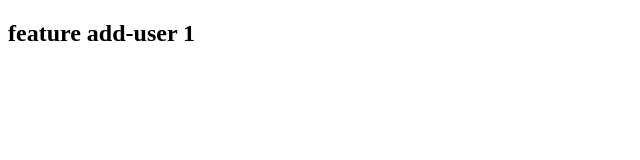
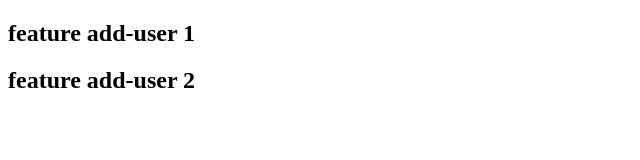
Before and after one commit to jm00/blog, a plain HTML site: page index.html in a window 1280 px wide. Shown: the whole page, without its empty margins (0-640 px from the left). Drawn offline with Linux system fonts and the light colour scheme.

Commit message:
2 feature add-user

```diff
--- a/index.html
+++ b/index.html
@@ -13,6 +13,7 @@
 <body>
 
   <h2>feature add-user 1</h2>
+  <h2>feature add-user 2</h2>
 
 </body>
 
```
